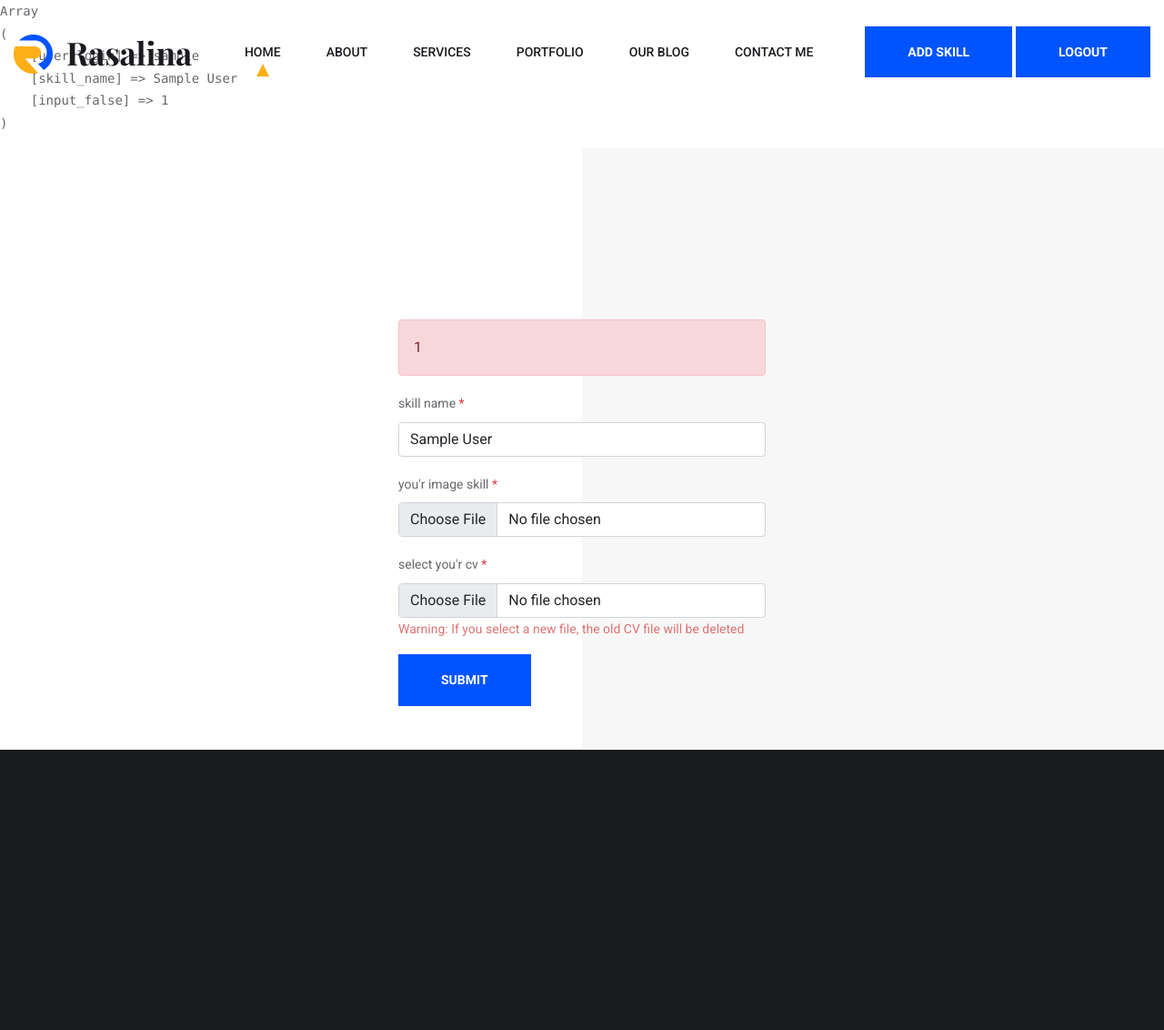
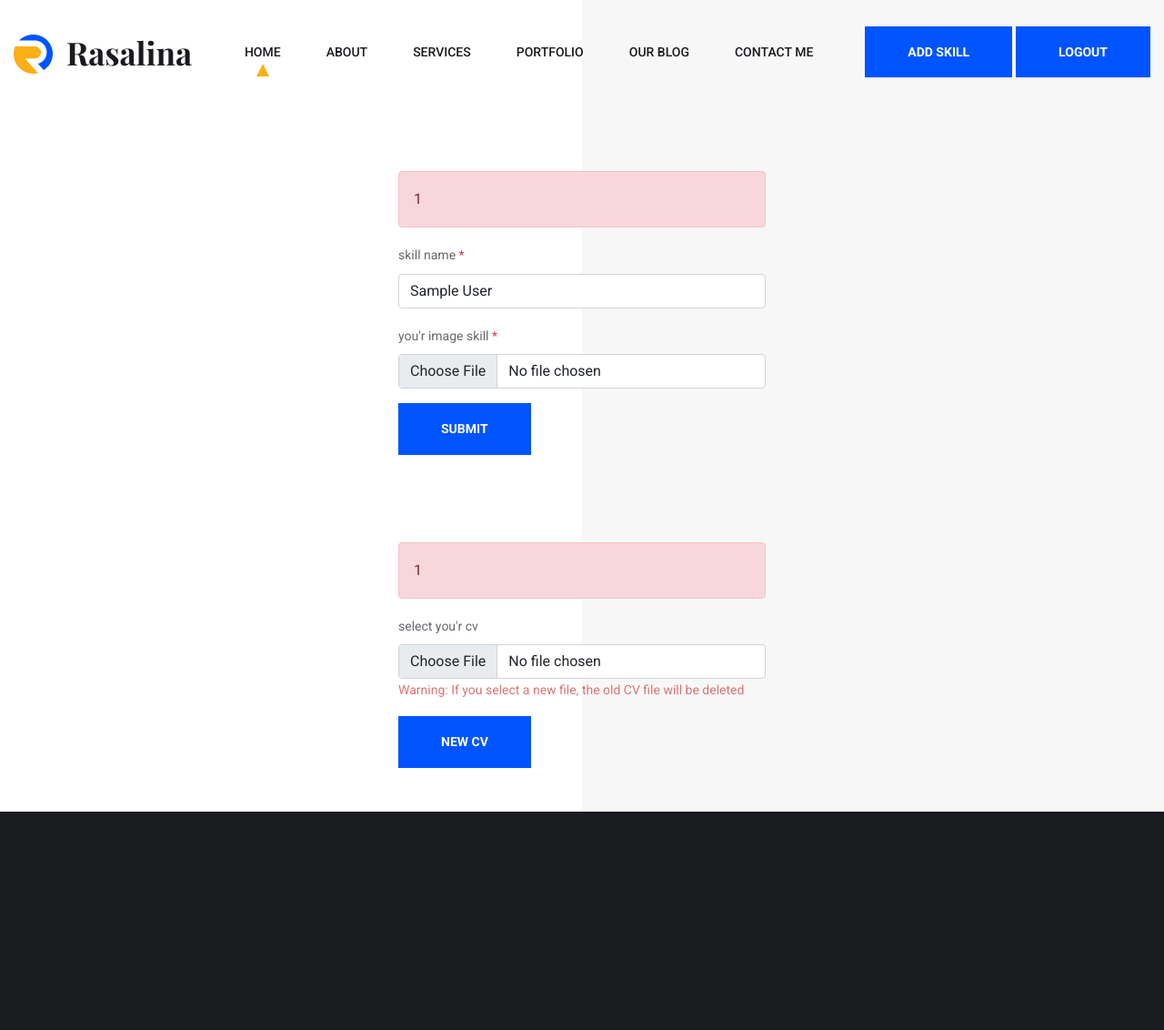
Before and after one commit to abdallaMnsour/users_s, a PHP site: page /add_skill.php in a window 1280 px wide. Shown: the top 1132 px of the page at 91% size. Run offline with PHP 8.4, Linux system fonts and the light colour scheme; the visitor is signed in with stand-in values (Sample User, id 1); some web fonts are replaced.

Commit message:
update send skill, send cv

```diff
--- a/add_skill.php
+++ b/add_skill.php
@@ -17,9 +17,6 @@ if (isset($_SESSION['skill_name'])) {
 } else {
   $name_skill = '';
 }
-echo '<pre>';
-print_r($_SESSION);
-echo '</pre>';
 ?>
 <main>
   <section class="banner">
@@ -33,7 +30,7 @@ echo '</pre>';
 
       <!-- التحقق مما اذا كان هناك خطا في ال sql ام لا -->
       <?php if (isset($_SESSION['errors']['sql'])) : ?>
-        <div class="alert alert-danger mb-5"><i class="fa-solid fa-triangle-exclamation"></i> you have an error in you'r sql<br><b>message :</b> <?= $_SESSION['errors_update']['sql'] ?> please <a href="mailto:a.mansour.code@gmail.com">contact with developer</a></div>
+        <div class="alert alert-danger mb-5"><i class="fa-solid fa-triangle-exclamation"></i> you have an error in you'r sql<br><b>message :</b> <?= $_SESSION['errors']['sql'] ?> please <a href="mailto:a.mansour.code@gmail.com">contact with developer</a></div>
       <?php endif; ?>
 
       <div class="mb-3">
@@ -54,8 +51,28 @@ echo '</pre>';
         <div class="alert alert-danger"><?= $_SESSION['errors']['image'] ?></div>
       <?php endif; ?>
 
+      <!-- <div class="mb-3">
+        <label for="customRange2" class="form-label d-flex justify-content-between"><span>Your experience <span class="text-danger">*</span></span><div id="rangeValue"></div></label>
+        <input type="range" name="range" class="form-range" min="0" max="100" id="customRange2" onclick="updateValue(this)">
+      </div> -->
+
+      <input class="btn btn-primary" type="submit" value="submit" />
+
+    </form>
+    <form action="functions/users/add_skill.php" method="post" class="p-5 m-auto" style="max-width: 500px;" enctype="multipart/form-data">
+
+      <!-- التحقق مما اذا قام المستخدم بالقيام ببعض التعديلات في حقول الادخال -->
+      <?php if (isset($_SESSION['input_false'])) : ?>
+        <div class="alert alert-danger"><i class="fa-solid fa-triangle-exclamation"></i> <?= $_SESSION['input_false'] ?></div>
+      <?php endif; ?>
+
+      <!-- التحقق مما اذا كان هناك خطا في ال sql ام لا -->
+      <?php if (isset($_SESSION['errors']['sql'])) : ?>
+        <div class="alert alert-danger mb-5"><i class="fa-solid fa-triangle-exclamation"></i> you have an error in you'r sql<br><b>message :</b> <?= $_SESSION['errors']['sql'] ?> please <a href="mailto:a.mansour.code@gmail.com">contact with developer</a></div>
+      <?php endif; ?>
+
       <div class="mb-3">
-        <label for="cv" class="form-label">select you'r cv <span class="text-danger">*</span></label>
+        <label for="cv" class="form-label">select you'r cv</label>
         <input class="form-control" type="file" id="cv" name="cv" />
         <p style="font-size: 14px;color: #db7474">Warning: If you select a new file, the old CV file will be deleted</p>
       </div>
@@ -69,7 +86,7 @@ echo '</pre>';
         <input type="range" name="range" class="form-range" min="0" max="100" id="customRange2" onclick="updateValue(this)">
       </div> -->
 
-      <input class="btn btn-primary" type="submit" value="submit" />
+      <input class="btn btn-primary" type="submit" value="new cv" />
 
     </form>
   </section>
@@ -85,4 +102,6 @@ echo '</pre>';
 <?php
 include 'includes/footer.php';
 unset($_SESSION['skill_name']);
+unset($_SESSION['errors']);
+unset($_SESSION['input_false']);
 ?>
--- a/functions/users/register.php
+++ b/functions/users/register.php
@@ -114,7 +114,7 @@ if ($_SERVER['REQUEST_METHOD'] == 'POST') {
 
     // country validate
     $countries = json_decode(file_get_contents('../../js/countries.json'));
-    $errors_validate['country'] = 'The input field has been tampered with. Please try again, and if the problem persists, please <a href="../contact_us.php">contact us.</a>';
+    $errors_validate['country'] = 'The input field has been tampered with. Please try again, and if the problem persists, please <a href="contact.php">contact us.</a>';
     foreach ($countries as $value) {
       if ($country == $value->name) {
         unset($errors_validate['country']);
@@ -237,7 +237,7 @@ if ($_SERVER['REQUEST_METHOD'] == 'POST') {
       exit;
     }
   } else {
-    $_SESSION['input_false'] = 'The input fields have been manipulated, please try reloading the page.<br>If the problem persists, <a href="../contact_us.php">please contact us.</a>';
+    $_SESSION['input_false'] = 'The input fields have been manipulated, please try reloading the page.<br>If the problem persists, <a href="contact.php">please contact us.</a>';
     header('location: ../../login/register.php');
     exit;
   }
```
Also changed, not shown: functions/users/add_skill.php (+46 -27 lines), files_users/kemo@gmail.com/6570679b783bd.jpg (added), files_users/sana@gmail.com/65707483b9a03.png (added), img/users/657073b0997a0.jpg (added), 2 other files.
